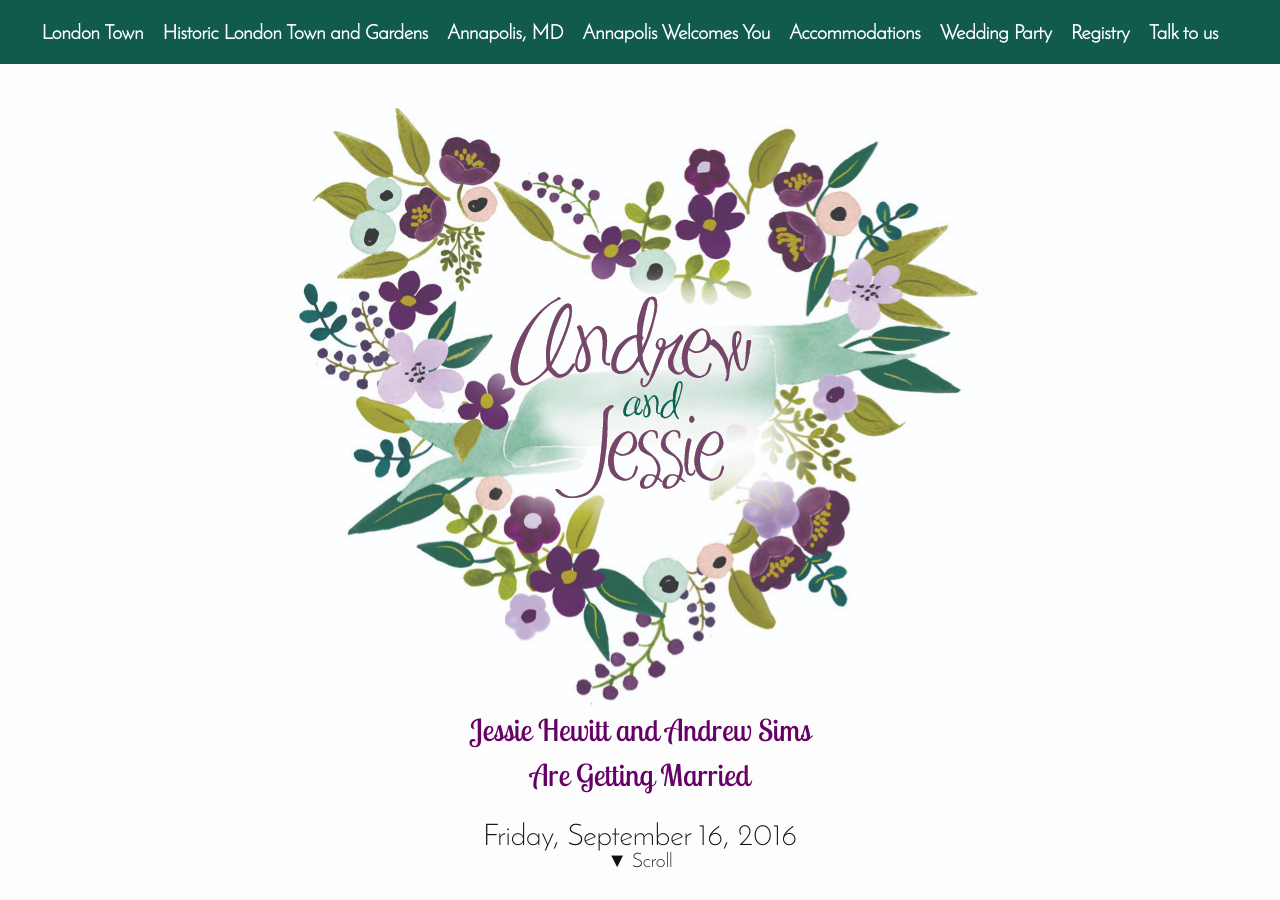
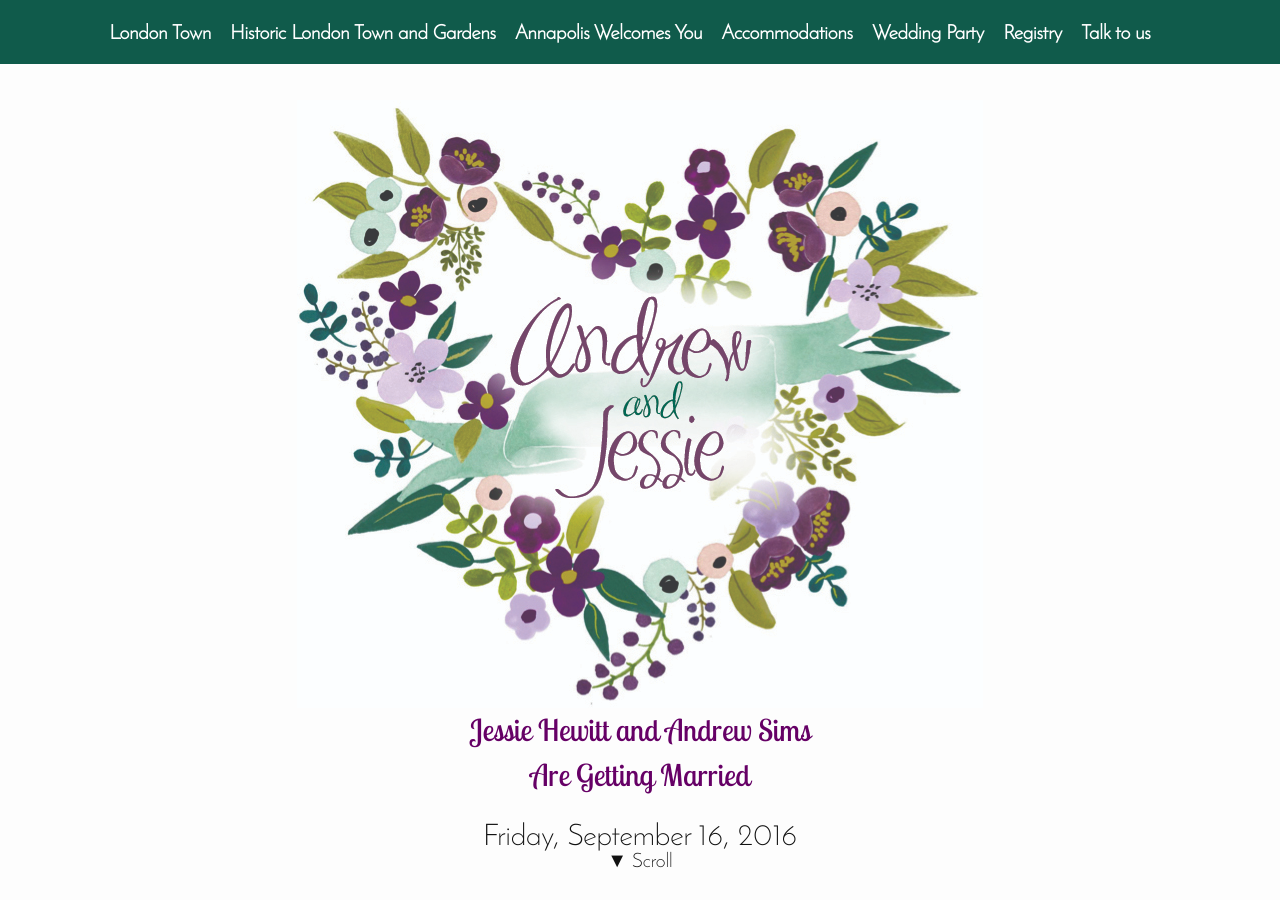
Before and after one commit to rhewitt22/jessie, a Jekyll site: the page built from index.html, in a window 1280 px wide and 900 px high. Built offline with Jekyll 4.4.1, drawn with Linux system fonts in a browser that asks for light colours; nearby versions of some CDN libraries.

Commit message:
Remove duplicative Annapolis link

```diff
--- a/_includes/header.html
+++ b/_includes/header.html
@@ -5,7 +5,6 @@
     <ul class="nav-links">
       <li class="show-sm nav-link"><a href="#londontown">London Town</a></li>
       <li class="show-md nav-link"><a href="#londontown">Historic London Town and Gardens</a></li>
-      <li class="show-sm nav-link"><a href="#annapolis">Annapolis, MD</a></li>
       <li class="show-md nav-link"><a href="#annapolis">Annapolis Welcomes You</a></li>
       <li class="nav-link"><a href="#accommodations">Accommodations</a></li>
       <li class="nav-link"><a href="#party">Wedding Party</a></li>
```
